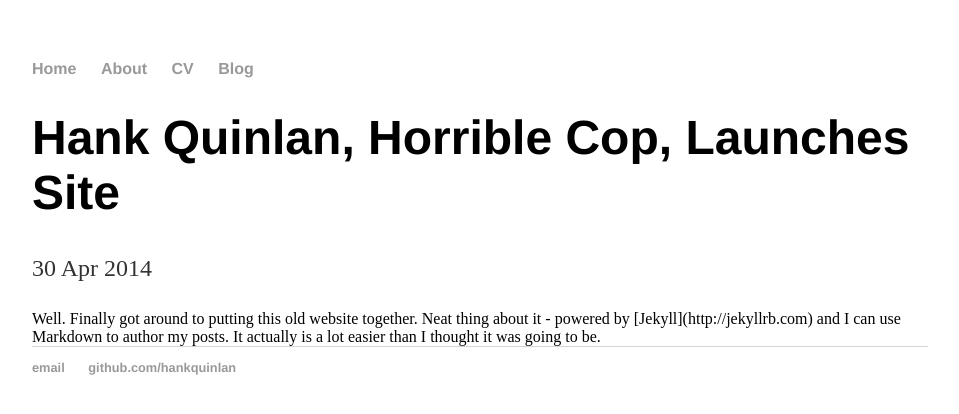
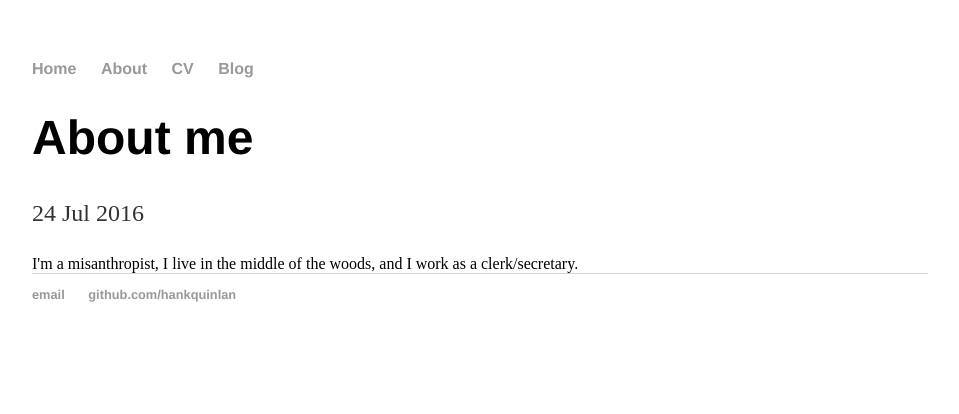
Before and after one commit to JSTrostle/JSTrostle, a Jekyll site: the page built from about/index.html, in a window 1280 px wide. Shown: the top 414 px of the page, without its empty margins (160-1119 px from the left). Built offline with Jekyll 4.4.1, drawn with Linux system fonts in a browser that asks for light colours.

Commit message:
Update index.html

```diff
--- a/about/index.html
+++ b/about/index.html
@@ -1,7 +1,7 @@
 ---
 layout: post
-title: "Hank Quinlan, Horrible Cop, Launches Site"
-date: 2014-04-30
+title: "About me"
+date: 2016-07-24
 ---
 
-Well. Finally got around to putting this old website together. Neat thing about it - powered by [Jekyll](http://jekyllrb.com) and I can use Markdown to author my posts. It actually is a lot easier than I thought it was going to be.
+I'm a misanthropist, I live in the middle of the woods, and I work as a clerk/secretary.
```
